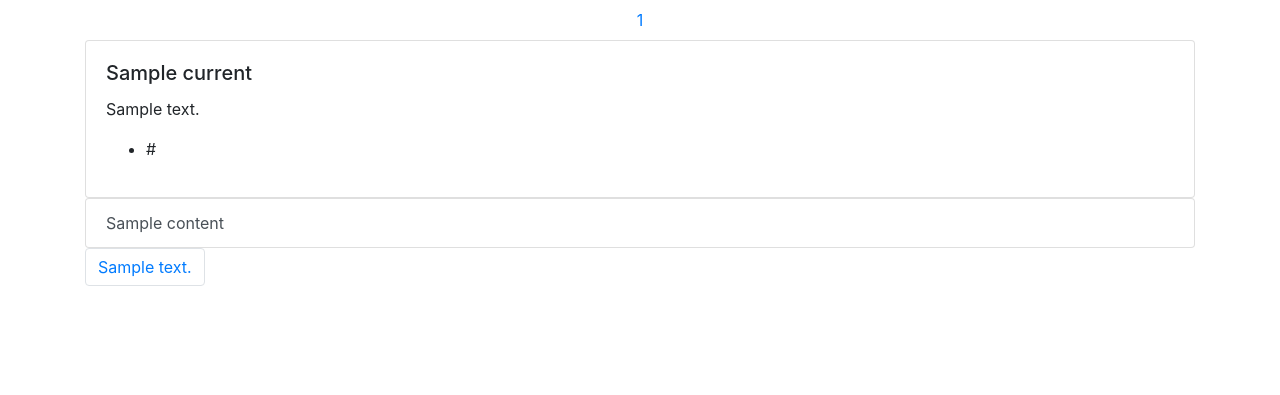
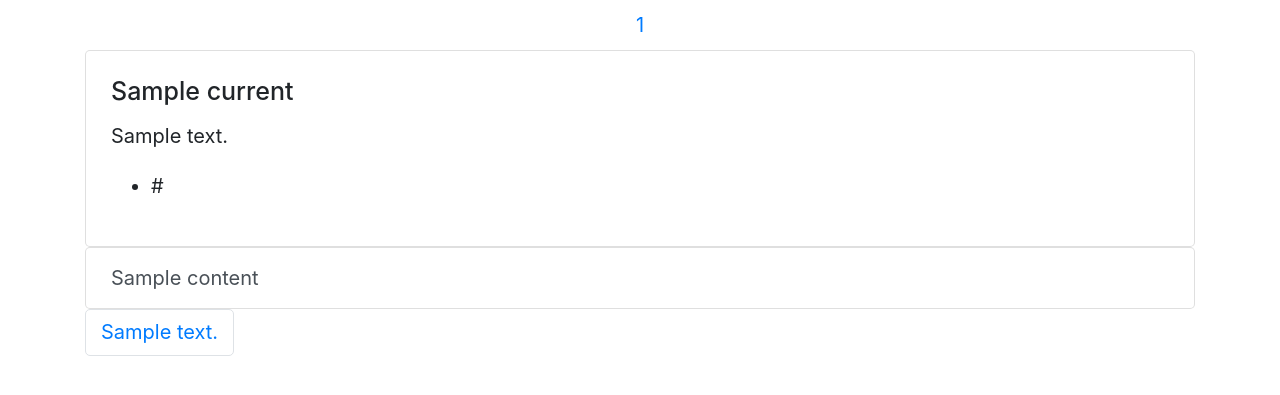
Before and after one commit to sebatyler/easy_ktv, a Django app: template templates/home.html in a window 1280 px wide. Shown: the top 395 px of the page. Run offline with Django 3.2, Linux system fonts and the light colour scheme; the template is opened without the code that fills it: most values are stand-ins (such as "Sample title", 1, 10 or a date in 2020); some libraries are stand-ins or nearby versions.

Commit message:
Increase font size

```diff
--- a/templates/base.html
+++ b/templates/base.html
@@ -8,6 +8,11 @@
     {% bootstrap_css %}
     {% bootstrap_javascript %}
     {% bootstrap_messages %}
+    <style>
+        html {
+            font-size: 20px;
+        }
+    </style>
 </head>
 <body>
 <div class="container">
```
